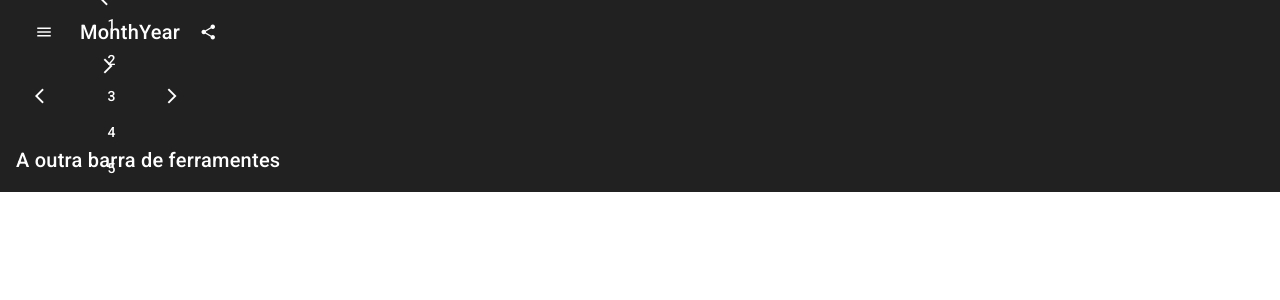
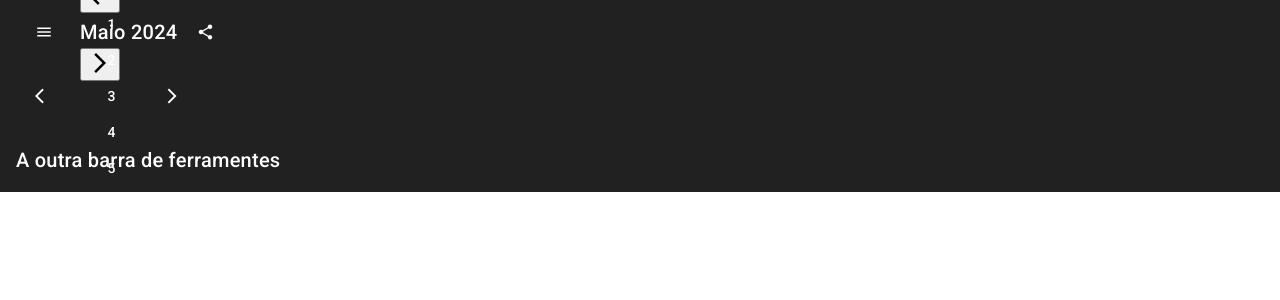
Before and after one commit to GuilhermeFdSilva/Campo-Minado-2.0_FrontEnd, an Angular app: page / in a window 1280 px wide. Shown: the top 300 px of the page. Built offline with nearby package versions, Linux system fonts and the light colour scheme.

Commit message:
feat: IDs and new structure

```diff
--- a/src/app/header/header.component.html
+++ b/src/app/header/header.component.html
@@ -1,13 +1,14 @@
+<header>
   <mat-toolbar>
     <!-- Mian toolbar (top) -->
-  <mat-toolbar-row>
+    <mat-toolbar-row id="top-row">
 
       <!-- Menu area -->
-    <div>
+      <div  id="menu">
         <button mat-button [matMenuTriggerFor]="menu">
           <mat-icon>menu</mat-icon>
         </button>
-      <mat-menu #menu="matMenu">
+        <mat-menu #menu>
           <button mat-menu-item>Iten 1</button>
           <button mat-menu-item>Iten 2</button>
           <button mat-menu-item>Iten 3 </button>
@@ -15,23 +16,23 @@
       </div>
 
       <!-- Calendar area -->
-    <div>
-      <button mat-button>
+      <div id="calendar">
+        <button>
           <mat-icon>arrow_back_ios</mat-icon>
         </button>
 
         <article>
-        <span>Month</span>
-        <span>Year</span>
+          <span>{{ "Maio " }}</span>
+          <span>{{ 2024 }}</span>
         </article>
 
-      <button mat-button>
+        <button id="right">
           <mat-icon>arrow_forward_ios</mat-icon>
         </button>
       </div>
 
       <!-- Sharing area -->
-    <div>
+      <div id="sharing">
         <button mat-button>
           <mat-icon>share</mat-icon>
         </button>
@@ -55,3 +56,4 @@
       </button>
     </mat-toolbar-row>
   </mat-toolbar>
+</header>
```
Lines whose indentation alone changed are shown as unchanged.
